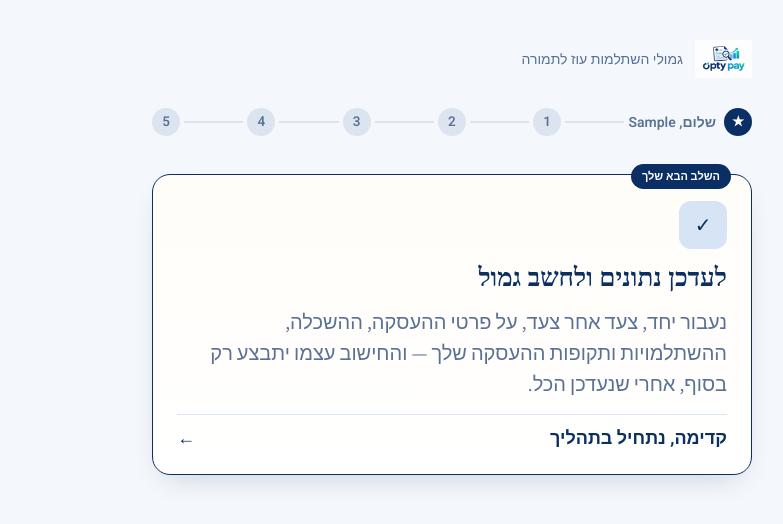
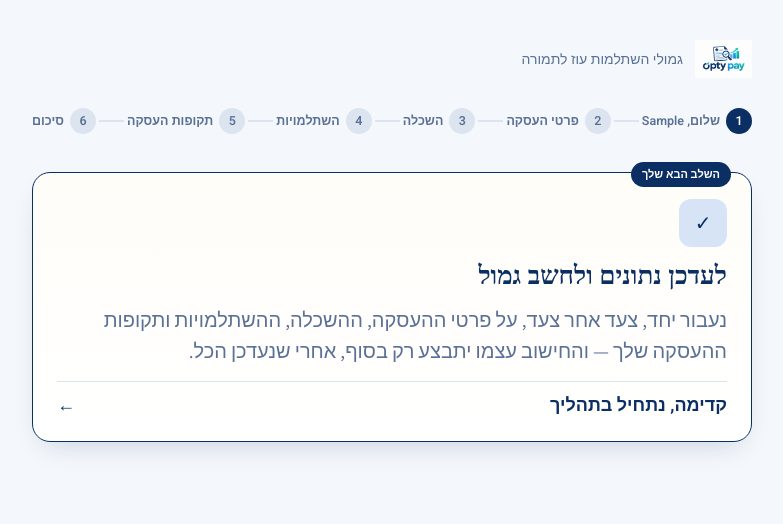
Before and after one commit to Rivka-Man/salary-engine, a Flask app: page /my/1 in a window 1280 px wide. Shown: the top 524 px of the page, without its empty margins (350-1133 px from the left). Run offline with Flask 3, Linux system fonts and the light colour scheme; a database or web service that is not in the repository returns one stand-in record (values such as "Sample title"); some libraries are stand-ins or nearby versions; some web fonts are replaced.

Commit message:
Restore step labels under the journey circles
User asked for the labels back: שלום, [name] / פרטי העסקה / השכלה /
השתלמויות / תקופות העסקה / סיכום, numbered 1-6. Kept it on one row by
tightening the styling (26px dots, 12.5px labels, flex-fill lines) and
widening the trail's max-width to 720px - measured scrollWidth ==
clientWidth so it never wraps or clips. Labels hide (numbers only)
under 640px for narrow screens. Widened the intro card to 720px to
stay aligned with the trail.

```diff
--- a/templates/my_base.html
+++ b/templates/my_base.html
@@ -28,13 +28,14 @@
   .logo-img{ height:38px; width:auto; flex-shrink:0; }
   .brand-name{ font-family:'Heebo',sans-serif; font-size:14px; color:var(--ink-soft); }
 
-  .journey{ display:flex; align-items:center; gap:4px; margin-bottom:38px; width:100%; max-width:600px; }
-  .jstep{ display:flex; align-items:center; gap:8px; font-family:'Heebo',sans-serif; font-size:14px; font-weight:600; color:var(--ink-soft); white-space:nowrap; flex-shrink:0; }
-  .jdot{ width:28px;height:28px;border-radius:50%; background:var(--line); color:var(--ink-soft); display:flex;align-items:center;justify-content:center; font-size:13.5px; font-weight:700; flex-shrink:0; }
+  .journey{ display:flex; align-items:center; gap:3px; margin-bottom:38px; width:100%; max-width:720px; }
+  .jstep{ display:flex; align-items:center; gap:6px; font-family:'Heebo',sans-serif; font-size:12.5px; font-weight:600; color:var(--ink-soft); white-space:nowrap; flex-shrink:0; }
+  .jdot{ width:26px;height:26px;border-radius:50%; background:var(--line); color:var(--ink-soft); display:flex;align-items:center;justify-content:center; font-size:12.5px; font-weight:700; flex-shrink:0; }
   .jdot.done{ background:var(--brand-teal); color:#fff; }
   .jdot.active{ background:var(--gold); color:#fff; }
-  .jline{ flex:1; min-width:12px; height:2px; background:var(--line); }
+  .jline{ flex:1; min-width:8px; height:2px; background:var(--line); }
   .jline.filled{ background:var(--brand-teal); }
+  @media (max-width:640px){ .jstep span{ display:none; } }
 
   .eyebrow{ font-family:'Heebo',sans-serif; font-size:20px; font-weight:700; color:var(--gold); letter-spacing:.02em; display:flex; align-items:center; gap:10px; margin-bottom:16px; }
   .eyebrow::before{ content:""; width:26px; height:2px; background:var(--gold); display:inline-block; }
@@ -152,12 +153,13 @@
 
   {% if journey_step is defined %}
   <div class="journey">
+    {% set labels = ['פרטי העסקה','השכלה','השתלמויות','תקופות העסקה','סיכום'] %}
     {% for i in range(6) %}
     <div class="jstep">
       <div class="jdot {% if i < journey_step %}done{% elif i == journey_step %}active{% endif %}">
-        {% if i == 0 %}★{% elif i < journey_step %}✓{% else %}{{ i }}{% endif %}
+        {% if i < journey_step %}✓{% else %}{{ i + 1 }}{% endif %}
       </div>
-      {% if i == 0 and teacher %}<span>שלום, {{ teacher.full_name.split(' ')[0] }}</span>{% endif %}
+      <span>{% if i == 0 %}שלום{% if teacher %}, {{ teacher.full_name.split(' ')[0] }}{% endif %}{% else %}{{ labels[i - 1] }}{% endif %}</span>
     </div>
     {% if i < 5 %}<div class="jline {% if i < journey_step %}filled{% endif %}"></div>{% endif %}
     {% endfor %}
--- a/templates/my_intro.html
+++ b/templates/my_intro.html
@@ -2,7 +2,7 @@
 {% block title %}שלום {{ teacher.full_name }} — גמולי השתלמות עוז לתמורה{% endblock %}
 {% block content %}
 
-<a class="card primary" style="width:100%; max-width:600px; margin-top:6px;" href="{{ url_for('my_wizard_employment', token=token) }}">
+<a class="card primary" style="width:100%; max-width:720px; margin-top:6px;" href="{{ url_for('my_wizard_employment', token=token) }}">
   <div class="icon-badge">✓</div>
   <h3 style="font-size:26px;">לעדכן נתונים ולחשב גמול</h3>
   <p class="desc" style="font-size:20px; line-height:1.55;">נעבור יחד, צעד אחר צעד, על פרטי ההעסקה, ההשכלה, ההשתלמויות ותקופות ההעסקה שלך — והחישוב עצמו יתבצע רק בסוף, אחרי שנעדכן הכל.</p>
```
